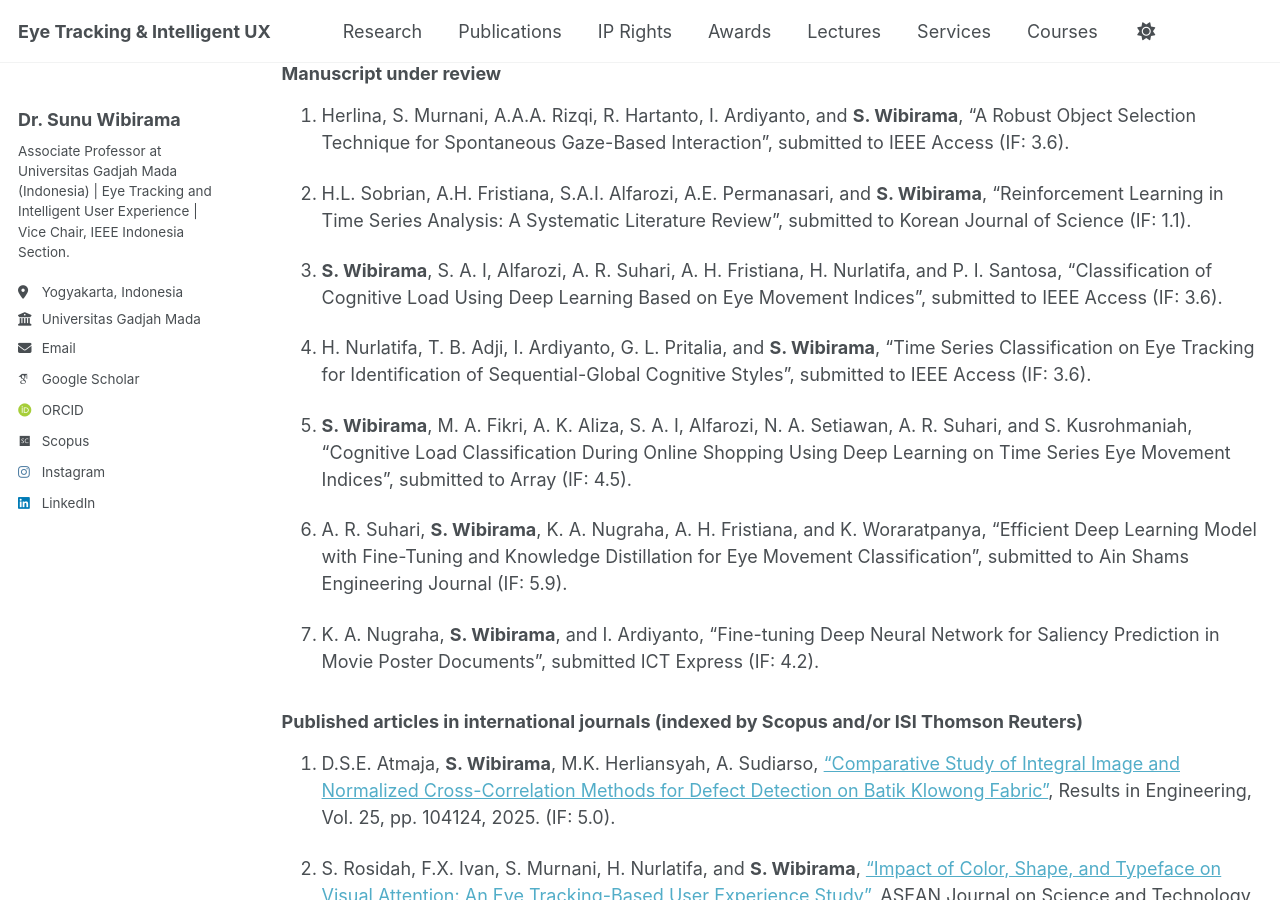
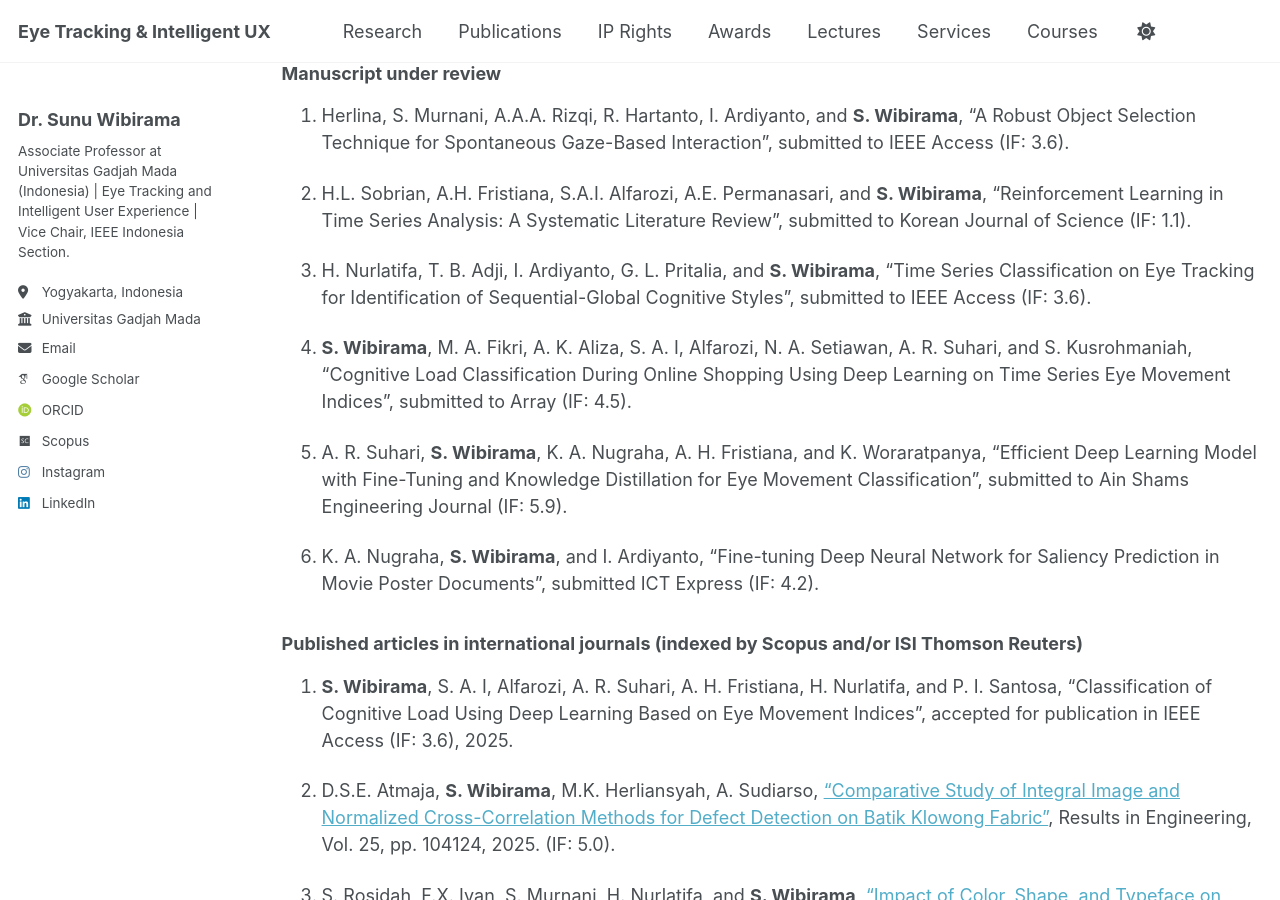
Before and after one commit to wibirama/wibirama.github.io, a Jekyll site: the page built from _pages/allpublications.md, in a window 1280 px wide and 900 px high, scrolled down 361 px. Built offline with Jekyll 4.4.1, drawn with Linux system fonts in a browser that asks for light colours; emoji names are drawn with the system emoji font; some web fonts are replaced; a script that is not in the unit is left out.

Commit message:
Update allpublications.md

```diff
--- a/_pages/allpublications.md
+++ b/_pages/allpublications.md
@@ -21,40 +21,40 @@ Journal articles
 
 2. H.L. Sobrian, A.H. Fristiana, S.A.I. Alfarozi, A.E. Permanasari, and **S. Wibirama**, "Reinforcement Learning in Time Series Analysis: A Systematic Literature Review", submitted to Korean Journal of Science (IF: 1.1).
 
-3. **S. Wibirama**, S. A. I, Alfarozi, A. R. Suhari, A. H. Fristiana, H. Nurlatifa, and P. I. Santosa, "Classification of Cognitive Load Using Deep Learning Based on Eye Movement Indices", submitted to IEEE Access (IF: 3.6).
+3. H. Nurlatifa, T. B. Adji, I. Ardiyanto, G. L. Pritalia, and **S. Wibirama**, "Time Series Classification on Eye Tracking for Identification of Sequential-Global Cognitive Styles", submitted to IEEE Access (IF: 3.6).
 
-4. H. Nurlatifa, T. B. Adji, I. Ardiyanto, G. L. Pritalia, and **S. Wibirama**, "Time Series Classification on Eye Tracking for Identification of Sequential-Global Cognitive Styles", submitted to IEEE Access (IF: 3.6).
+4. **S. Wibirama**, M. A. Fikri, A. K. Aliza, S. A. I, Alfarozi, N. A. Setiawan, A. R. Suhari, and S. Kusrohmaniah, "Cognitive Load Classification During Online Shopping Using Deep Learning on Time Series Eye Movement Indices", submitted to Array (IF: 4.5).
 
-6. **S. Wibirama**, M. A. Fikri, A. K. Aliza, S. A. I, Alfarozi, N. A. Setiawan, A. R. Suhari, and S. Kusrohmaniah, "Cognitive Load Classification During Online Shopping Using Deep Learning on Time Series Eye Movement Indices", submitted to Array (IF: 4.5).
+5. A. R. Suhari, **S. Wibirama**, K. A. Nugraha, A. H. Fristiana, and K. Woraratpanya, "Efficient Deep Learning Model with Fine-Tuning and Knowledge Distillation for Eye Movement Classification", submitted to Ain Shams Engineering Journal (IF: 5.9).
 
-7. A. R. Suhari, **S. Wibirama**, K. A. Nugraha, A. H. Fristiana, and K. Woraratpanya, "Efficient Deep Learning Model with Fine-Tuning and Knowledge Distillation for Eye Movement Classification", submitted to Ain Shams Engineering Journal (IF: 5.9).
-
-8. K. A. Nugraha, **S. Wibirama**, and I. Ardiyanto, "Fine-tuning Deep Neural Network for Saliency Prediction in Movie Poster Documents", submitted ICT Express (IF: 4.2).
+6. K. A. Nugraha, **S. Wibirama**, and I. Ardiyanto, "Fine-tuning Deep Neural Network for Saliency Prediction in Movie Poster Documents", submitted ICT Express (IF: 4.2).
 
 
 ### Published articles in international journals (indexed by Scopus and/or ISI Thomson Reuters)
 
-1. D.S.E. Atmaja, **S. Wibirama**, M.K. Herliansyah, A. Sudiarso, ["Comparative Study of Integral Image and Normalized Cross-Correlation Methods for Defect Detection on Batik Klowong Fabric"](https://doi.org/10.1016/j.rineng.2025.104124),  Results in Engineering, Vol. 25, pp. 104124, 2025. (IF: 5.0).
+1.  **S. Wibirama**, S. A. I, Alfarozi, A. R. Suhari, A. H. Fristiana, H. Nurlatifa, and P. I. Santosa, "Classification of Cognitive Load Using Deep Learning Based on Eye Movement Indices", accepted for publication in IEEE Access (IF: 3.6), 2025.
 
-2. S. Rosidah, F.X. Ivan, S. Murnani, H. Nurlatifa, and **S. Wibirama**, ["Impact of Color, Shape, and Typeface on Visual Attention: An Eye Tracking-Based User Experience Study"](https://ajstd.ubd.edu.bn/journal/vol42/iss1/2), ASEAN Journal on Science and Technology for Development (AJSTD), Vol. 42, No. 1, Article 2, 2025, pp.10-26 (SJR: 0.262).
+2. D.S.E. Atmaja, **S. Wibirama**, M.K. Herliansyah, A. Sudiarso, ["Comparative Study of Integral Image and Normalized Cross-Correlation Methods for Defect Detection on Batik Klowong Fabric"](https://doi.org/10.1016/j.rineng.2025.104124),  Results in Engineering, Vol. 25, pp. 104124, 2025. (IF: 5.0).
 
-3. A.H. Fristiana, S.A.I Alfarozi, A.E. Permansari, M. Pratama, **S. Wibirama**, ["A Survey on Hyperparameters Optimization of Deep Learning for Time Series Classification"](https://doi.org/10.1109/ACCESS.2024.3516198),  IEEE Access, Vol.12, pp. 191162-191198, 2024 (IF: 3.4).
+3. S. Rosidah, F.X. Ivan, S. Murnani, H. Nurlatifa, and **S. Wibirama**, ["Impact of Color, Shape, and Typeface on Visual Attention: An Eye Tracking-Based User Experience Study"](https://ajstd.ubd.edu.bn/journal/vol42/iss1/2), ASEAN Journal on Science and Technology for Development (AJSTD), Vol. 42, No. 1, Article 2, 2025, pp.10-26 (SJR: 0.262).
 
-4. S. Murnani, N.A. Setiawan, **S. Wibirama**, ["Robust Object Selection in Spontaneous Gaze-Controlled Application using Exponential Moving Average and Hidden Markov Model"](https://doi.org/10.1109/THMS.2024.3413781), IEEE Transactions on Human-Machine Systems, Vol. 54, No. 5, 2024, pp. 485-498 (IF: 3.5).
+4. A.H. Fristiana, S.A.I Alfarozi, A.E. Permansari, M. Pratama, **S. Wibirama**, ["A Survey on Hyperparameters Optimization of Deep Learning for Time Series Classification"](https://doi.org/10.1109/ACCESS.2024.3516198),  IEEE Access, Vol.12, pp. 191162-191198, 2024 (IF: 3.4).
 
-5. N. Paeedeh, M. Pratama, **S. Wibirama**, W. Mayer, Z. Cao, and R. Kowalczyk, ["Few-Shot Class Incremental Learning via Robust Transformer Approach"](https://doi.org/10.1016/j.ins.2024.120751), Information Sciences, Vol. 675, No. 120751, 2024. (IF: 8.1).
+5. S. Murnani, N.A. Setiawan, **S. Wibirama**, ["Robust Object Selection in Spontaneous Gaze-Controlled Application using Exponential Moving Average and Hidden Markov Model"](https://doi.org/10.1109/THMS.2024.3413781), IEEE Transactions on Human-Machine Systems, Vol. 54, No. 5, 2024, pp. 485-498 (IF: 3.5).
 
-6. H. Nurlatifa, R. Hartanto, A. Ataka, and  **S. Wibirama**, ["Optimum Object Selection Methods for Spontaneous Gaze-Based Interaction with Linear and Circular Trajectories"](https://doi.org/10.1016/j.rineng.2024.101769), Results in Engineering, Vol. 21, pp. 101769, 2024. (IF: 5.0)
+6. N. Paeedeh, M. Pratama, **S. Wibirama**, W. Mayer, Z. Cao, and R. Kowalczyk, ["Few-Shot Class Incremental Learning via Robust Transformer Approach"](https://doi.org/10.1016/j.ins.2024.120751), Information Sciences, Vol. 675, No. 120751, 2024. (IF: 8.1).
 
-7. L.A. Putri, I. Rahman, M. Puspita, S.N. Hidayat, A.B. Dharmawan, A. Rianjanu, **S. Wibirama**, R. Roto, K. Triyana, and H.S. Wasisto, ["Rapid analysis of meat floss origin using a supervised machine learning-based electronic nose towards food authentication"](https://doi.org/10.1038/s41538-023-00205-2), npj Science of Food, Vol. 7, No. 31, pp. 1-15, 2023. (IF: 7.000).
+7. H. Nurlatifa, R. Hartanto, A. Ataka, and  **S. Wibirama**, ["Optimum Object Selection Methods for Spontaneous Gaze-Based Interaction with Linear and Circular Trajectories"](https://doi.org/10.1016/j.rineng.2024.101769), Results in Engineering, Vol. 21, pp. 101769, 2024. (IF: 5.0)
 
-8. P. V. Yulianandra, S. Murnani, P.I. Santosa, **S. Wibirama**, ["Observing Cognitive Load During Online Learning with Various Task Complexities: An Eye Tracking Approach"](https://doi.org/10.1504/IJIL.2023.10051446), International Journal of Innovation and Learning, Vol. 34, No. 1, 2023,  pp. 96-117  (SJR: 0.226).
+8. L.A. Putri, I. Rahman, M. Puspita, S.N. Hidayat, A.B. Dharmawan, A. Rianjanu, **S. Wibirama**, R. Roto, K. Triyana, and H.S. Wasisto, ["Rapid analysis of meat floss origin using a supervised machine learning-based electronic nose towards food authentication"](https://doi.org/10.1038/s41538-023-00205-2), npj Science of Food, Vol. 7, No. 31, pp. 1-15, 2023. (IF: 7.000).
 
-9. S. Murnani, N.A. Setiawan, **S. Wibirama**, ["Spontaneous Gaze Interaction Based on Smooth Pursuit Eye Movement Using Difference Pattern Approach"](https://doi.org/10.21924/cst.7.1.2022.739), Communications in Science and Technology, Vol. 7, No.1,  pp.8-14, 2022. (SJR: 0.277).
+9. P. V. Yulianandra, S. Murnani, P.I. Santosa, **S. Wibirama**, ["Observing Cognitive Load During Online Learning with Various Task Complexities: An Eye Tracking Approach"](https://doi.org/10.1504/IJIL.2023.10051446), International Journal of Innovation and Learning, Vol. 34, No. 1, 2023,  pp. 96-117  (SJR: 0.226).
 
-10. A.E. Permanasari, D.A. Hidayat, **S. Wibirama**, I.S. Sakkinah, and D.R.A. Rambli, ["Development of a hospital virtual tour with virtual reality-based panorama"](https://doi.org/10.1504/IJIL.2021.117218), International Journal of Innovation and Learning, Vol. 30, No. 2, pp.119–131, 2021. (SJR: 0.226).
+10. S. Murnani, N.A. Setiawan, **S. Wibirama**, ["Spontaneous Gaze Interaction Based on Smooth Pursuit Eye Movement Using Difference Pattern Approach"](https://doi.org/10.21924/cst.7.1.2022.739), Communications in Science and Technology, Vol. 7, No.1,  pp.8-14, 2022. (SJR: 0.277).
 
-11. **S. Wibirama**, P. I. Santosa, P. Widyarani, N. Brilianto, W. Hafidh, ["Physical Discomfort and Eye Movements during Arbitrary and Optical Flow-Like Motions in Stereo 3D Contents"](https://doi.org/10.1007/s10055-019-00386-w), Virtual Reality, Vol. 24,  2020, pp. 39-51. (IF: 5.471).
+11. A.E. Permanasari, D.A. Hidayat, **S. Wibirama**, I.S. Sakkinah, and D.R.A. Rambli, ["Development of a hospital virtual tour with virtual reality-based panorama"](https://doi.org/10.1504/IJIL.2021.117218), International Journal of Innovation and Learning, Vol. 30, No. 2, pp.119–131, 2021. (SJR: 0.226).
+
+12. **S. Wibirama**, P. I. Santosa, P. Widyarani, N. Brilianto, W. Hafidh, ["Physical Discomfort and Eye Movements during Arbitrary and Optical Flow-Like Motions in Stereo 3D Contents"](https://doi.org/10.1007/s10055-019-00386-w), Virtual Reality, Vol. 24,  2020, pp. 39-51. (IF: 5.471).
 
 13. I. Ardiyanto, **S. Wibirama**, F. Nurwanto, ["Sliding Variance and Data Range for Lightweight Sports Activitiy Recognition with Fusion Modalities"](https://doi.org/10.1016/j.jksuci.2018.08.012), Journal of King Saud University-Computer and Information Sciences, Vol. 32, 2020, pp. 775-783 (IF: 9.006).
 
```
